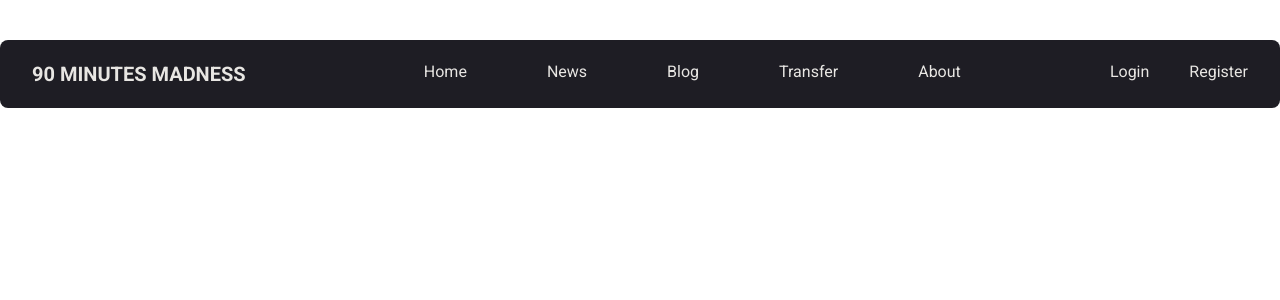
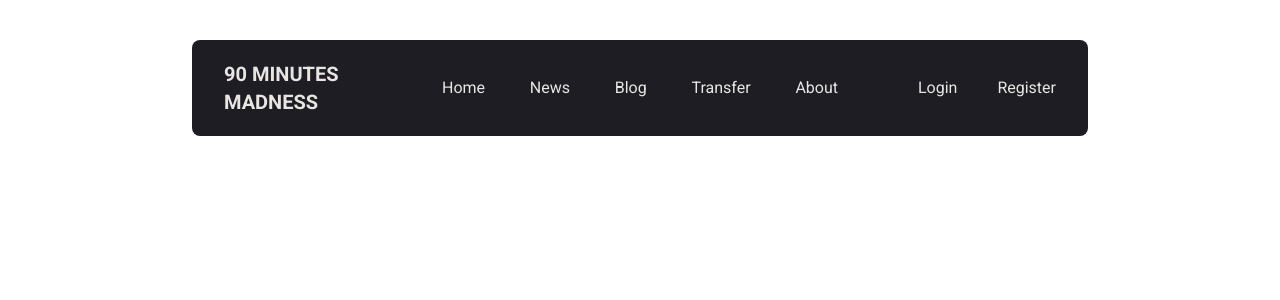
Before and after one commit to sakib-h/90minutesmadness, a Next.js app: page / in a window 1280 px wide. Shown: the top 300 px of the page. Built offline with nearby package versions, Linux system fonts and the light colour scheme.

Commit message:
working on topbar

```diff
--- a/app/layout.js
+++ b/app/layout.js
@@ -12,7 +12,7 @@ export default function RootLayout({ children }) {
 			lang="en"
 			className="">
 			<body
-				className="w-full min-h-full bg-primary-bg dark:bg-dark-primary-bg"
+				className="w-screen min-h-screen bg-primary-bg dark:bg-dark-primary-bg"
 				suppressHydrationWarning={true}>
 				<div className="container relative">
 					<Navbar />
--- a/app/page.js
+++ b/app/page.js
@@ -1,5 +1,5 @@
 export default function Home() {
 	return (
-		<main className="flex min-h-screen flex-col items-center justify-between p-24"></main>
+		<main className=""></main>
 	);
 }
--- a/components/Navbar.jsx
+++ b/components/Navbar.jsx
@@ -1,33 +1,30 @@
-'use client';
 import Link from 'next/link';
-const theme = localStorage.getItem('theme');
-console.log(theme);
+// const theme = localStorage.getItem('theme');
 const Navbar = () => {
 	const menuItems = ['home', 'news', 'blog', 'transfer', 'about'];
 	const authItems = ['login', 'register'];
-
 	return (
-		<nav className="md:w-full hidden md:flex justify-between  mt-10 rounded-lg bg-[#121119f2] dark:bg-[#ffffff] text-dark-primary-text dark:text-primary-text  px-8 py-5 backdrop-blur-sm">
-			<div className="logo hidden lg:flex">
+		<nav className="w-full grid grid-cols-2 lg:grid-cols-4 gap-10  items-center  mt-10 rounded-lg bg-[#121119f2] dark:bg-[#ffffff] text-dark-primary-text dark:text-primary-text  px-8 py-5 backdrop-blur-sm">
+			<div className="logo hidden  lg:flex justify-start  col-span-1">
 				<Link
 					className="font-Roboto font-[700] text-xl"
 					href="/">
 					90 MINUTES MADNESS
 				</Link>
 			</div>
-			<div className="logoIcon"></div>
-			<div className="links hidden lg:flex justify-between">
+
+			<div className="links hidden lg:flex justify-between lg:col-span-2 ">
 				{menuItems.map((item, index) => (
 					<Link
 						key={index}
 						href={`/${item}`}
-						className="capitalize lg:mx-5 xl:mx-10 ">
+						className="capitalize  ">
 						{item}
 					</Link>
 				))}
 			</div>
 
-			<div className="links flex justify-between">
+			<div className="links hidden lg:flex justify-end  col-span-1">
 				{authItems.map((item, index) => (
 					<Link
 						key={index}
@@ -35,7 +32,7 @@ const Navbar = () => {
 						className={`capitalize ${
 							authItems.length === index + 1
 								? 'mx-0'
-								: 'lg:mx-5 xl:mx-10'
+								: 'mx-5 xl:mx-10'
 						}`}>
 						{item}
 					</Link>
--- /dev/null
+++ b/components/Topbar.jsx
@@ -0,0 +1,11 @@
+'use client';
+import { useState } from 'react';
+const [theme, setTheme] = useState();
+
+const Topbar = () => {
+	return <div className="flex justify-end">
+
+    </div>;
+};
+
+export default Topbar;
--- a/styles/globals.css
+++ b/styles/globals.css
@@ -11,6 +11,6 @@
 
 @layer components {
 	.container {
-		@apply mx-5 md:mx-10 lg:mx-20 xl:max-w-7xl 2xl:max-w-[92rem] xl:mx-auto overflow-hidden;
+		@apply w-[95%] md:w-[90%] lg:w-[85%] xl:w-[70%] mx-auto;
 	}
 }
```
